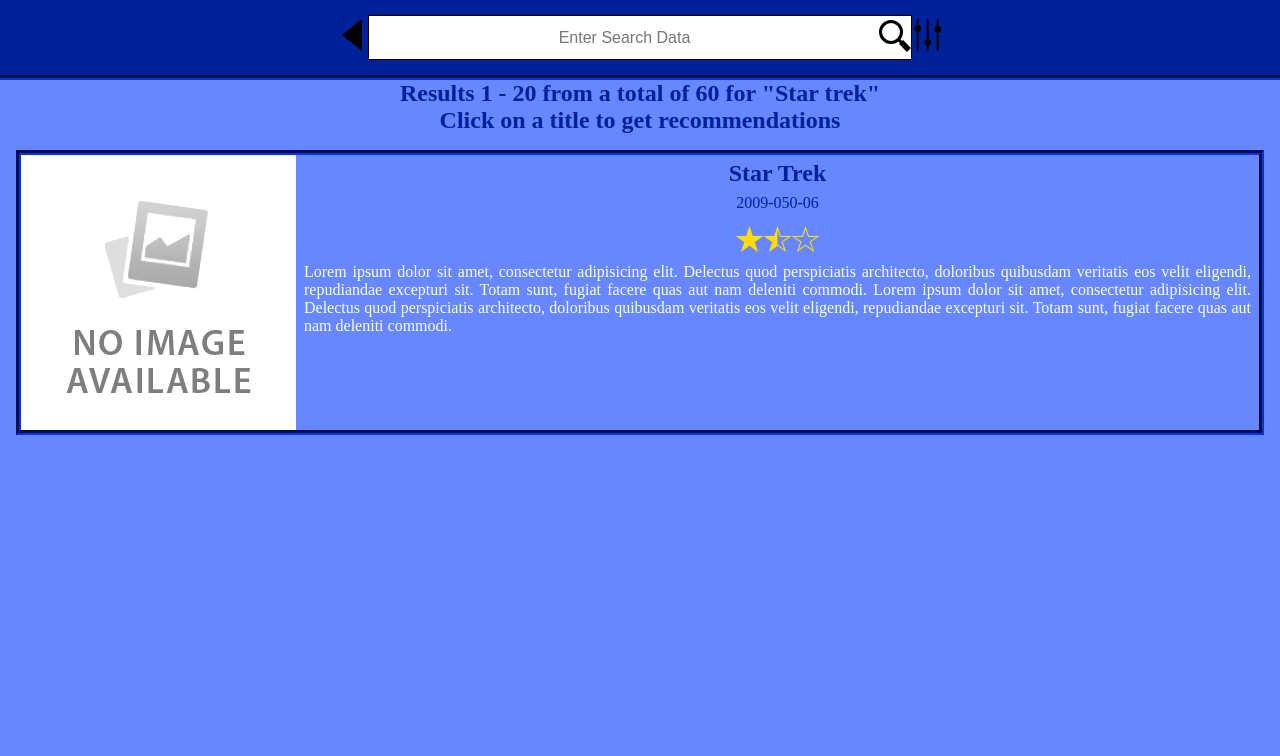
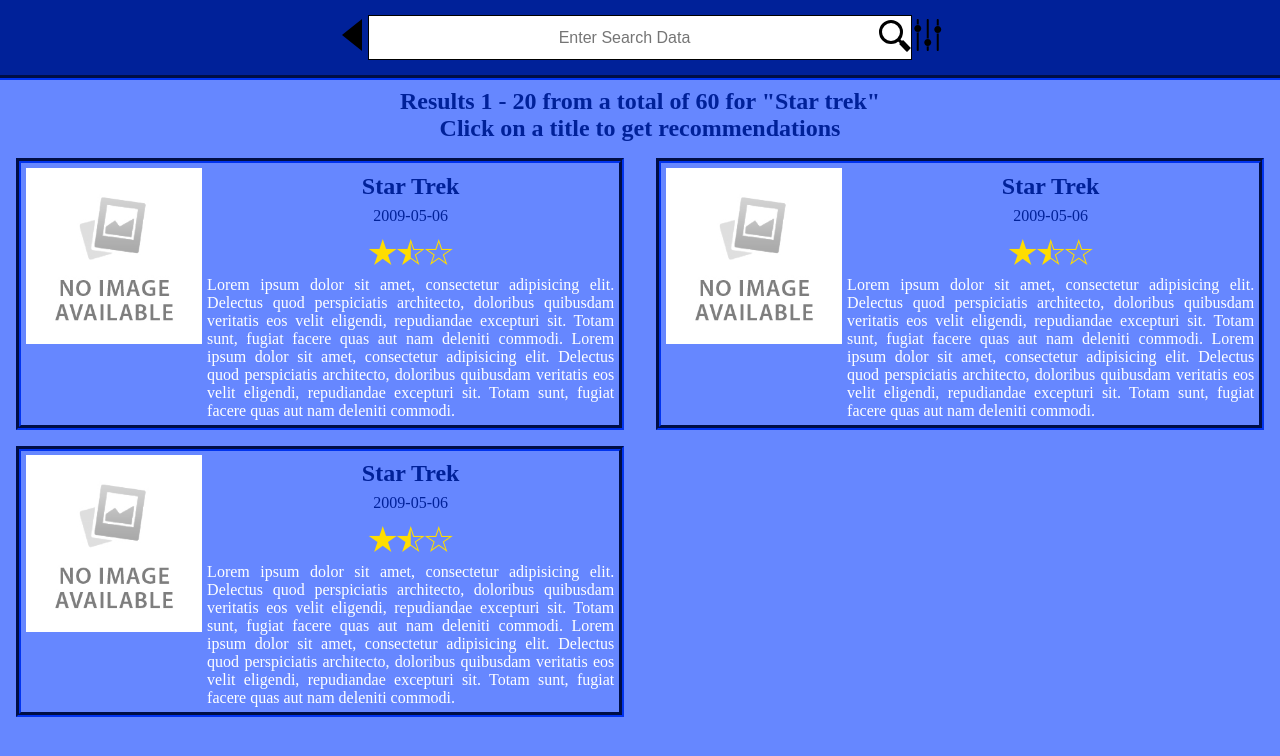
Before and after one commit to ferr0236/API-Project, a plain HTML site: page index.html in a window 1280 px wide. Both pictures are taken after a click on the element 879 px from the left and 406 px from the top of the page. Drawn offline with nearby package versions, Linux system fonts and the light colour scheme; no server answers.

Commit message:
video card implementation

```diff
--- a/css/main.css
+++ b/css/main.css
@@ -170,7 +170,9 @@
 /************
 RESULT PAGE
 *************/
-.result {}
+.result {
+	color:	hsla(227, 100%, 30%, 1);
+}
 
 .result .search {
 	background-color: hsla(227, 100%, 30%, 1);
@@ -184,14 +186,13 @@
 	z-index: 100;
 }
 
-.result .content {
-	position: absolute;
-	top: 5rem;
+.result .pagesResult, .content {
+	position: relative;
+	text-align: center;
 	margin: 0 1rem;
-	text-align: center;
 	display: flex;
 	flex-direction: column;
-	color:	hsla(227, 100%, 30%, 1);
+	top: 5.5rem;
 }
 .result .pagesResult {
 	font-size: 1.5rem;
@@ -200,23 +201,21 @@
 
 .videoCard {
 	display: flex;
-	flex-direction: row;
 	border: 5px groove hsla(227, 100%, 30%, 1);
 	justify-content: space-between;
 	margin-top: 1rem;
+	padding: 0.3rem;
 }
 
 .videoCard .description {
 	display: flex;
 	flex-direction: column;
 	text-align: center;
-	margin: 0 0.5rem;
 }
 
 .videoCard .photo{
 	display: flex;
 	flex-direction: column;
-	max-width: 30%;
 }
 
 .videoCard .heading {
@@ -228,6 +227,44 @@
 	color:	white;
 }
 
+@media(min-width: 350px) {
+	.videoCard {
+		flex-direction: column;
+		border: 5px groove hsla(227, 100%, 30%, 1);
+	}
+
+	.videoCard .photo{
+		max-width: 100%;
+	}
+}
+
+@media(min-width: 600px) {
+	.videoCard {
+		flex-direction: row;
+	}
+
+	.videoCard .photo{
+		max-width: 30%;
+	}
+
+	.videoCard .description {
+		margin-left: 0.3rem;
+	}
+}
+
+@media(min-width: 1200px) {
+	.result .content {
+		flex-direction: row;
+		flex-wrap: wrap;
+		justify-content: space-between;
+	}
+
+	.videoCard {
+		flex-basis: calc(50% - 1rem);
+	}
+
+}
+
 x-star-rating {
 	font-family: 'Ionicons';
 	font-size: 2rem;
--- a/index.html
+++ b/index.html
@@ -66,11 +66,12 @@
 					</div>
 				</form>
 			</section>
+			<section class="pagesResult">
+				<p>Results 1 - 20 from a total of 60 for "Star trek"</p>
+				<p>Click on a title to get recommendations</p>
+			</section>
 			<section class="content">
-				<div class="pagesResult">
-					<p>Results 1 - 20 from a total of 60 for "Star trek"</p>
-					<p>Click on a title to get recommendations</p>
-				</div>
+
 				<div class="videoCard">
 					<div class="photo">
 						<img src="img/no_image_available.jpg"/>
@@ -78,7 +79,51 @@
 					<div class="description">
 						<div class="heading">
 							<h2 class="title">Star Trek</h2>
-							<p class="date">2009-050-06</p>
+							<p class="date">2009-05-06</p>
+							<x-star-rating>
+								<div class="ion-ios-star"></div>
+								<div class="ion-ios-star-half"></div>
+								<div class="ion-ios-star-outline"></div>
+							</x-star-rating>
+						</div>
+						<div class="body">
+							<p class="plot">Lorem ipsum dolor sit amet, consectetur adipisicing elit. Delectus quod perspiciatis architecto, doloribus quibusdam veritatis eos velit eligendi, repudiandae excepturi sit. Totam sunt, fugiat facere quas aut nam deleniti commodi.
+							Lorem ipsum dolor sit amet, consectetur adipisicing elit. Delectus quod perspiciatis architecto, doloribus quibusdam veritatis eos velit eligendi, repudiandae excepturi sit. Totam sunt, fugiat facere quas aut nam deleniti commodi.
+							</p>
+						</div>
+					</div>
+				</div>
+
+				<div class="videoCard">
+					<div class="photo">
+						<img src="img/no_image_available.jpg"/>
+					</div>
+					<div class="description">
+						<div class="heading">
+							<h2 class="title">Star Trek</h2>
+							<p class="date">2009-05-06</p>
+							<x-star-rating>
+								<div class="ion-ios-star"></div>
+								<div class="ion-ios-star-half"></div>
+								<div class="ion-ios-star-outline"></div>
+							</x-star-rating>
+						</div>
+						<div class="body">
+							<p class="plot">Lorem ipsum dolor sit amet, consectetur adipisicing elit. Delectus quod perspiciatis architecto, doloribus quibusdam veritatis eos velit eligendi, repudiandae excepturi sit. Totam sunt, fugiat facere quas aut nam deleniti commodi.
+							Lorem ipsum dolor sit amet, consectetur adipisicing elit. Delectus quod perspiciatis architecto, doloribus quibusdam veritatis eos velit eligendi, repudiandae excepturi sit. Totam sunt, fugiat facere quas aut nam deleniti commodi.
+							</p>
+						</div>
+					</div>
+				</div>
+
+				<div class="videoCard">
+					<div class="photo">
+						<img src="img/no_image_available.jpg"/>
+					</div>
+					<div class="description">
+						<div class="heading">
+							<h2 class="title">Star Trek</h2>
+							<p class="date">2009-05-06</p>
 							<x-star-rating>
 								<div class="ion-ios-star"></div>
 								<div class="ion-ios-star-half"></div>
```
